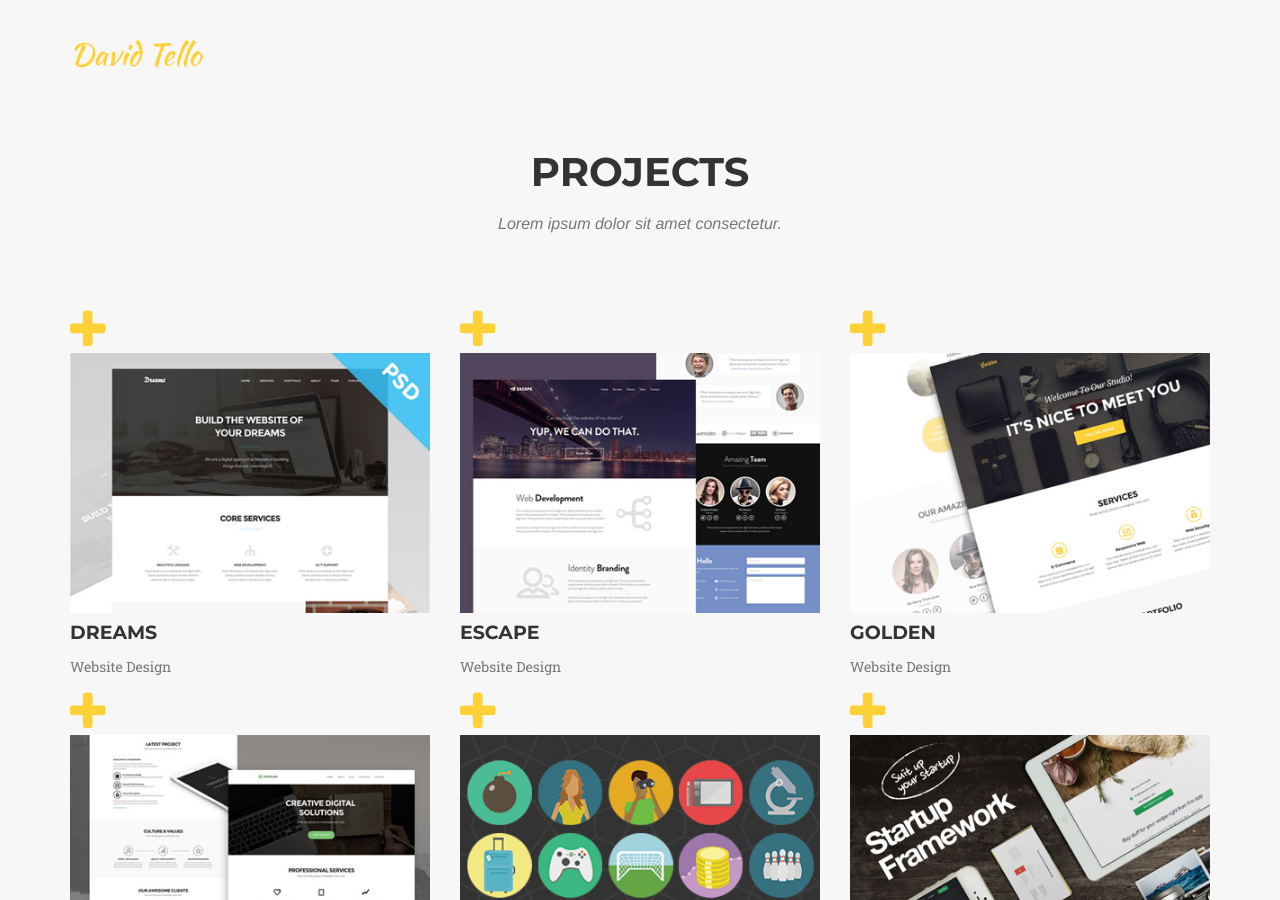
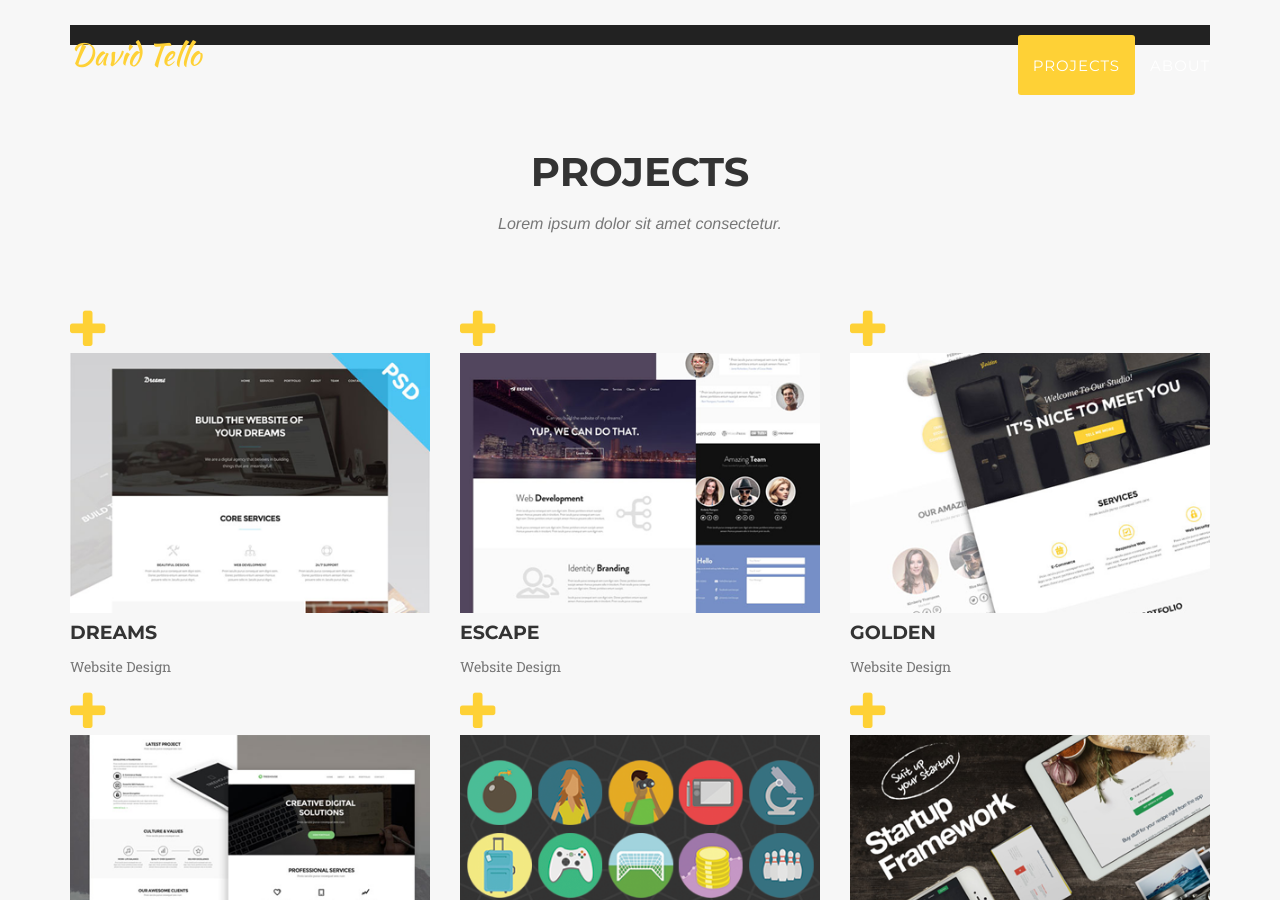
Before and after one commit to DavidTello1/Portfolio, a Jekyll site: the page built from index.html, in a window 1280 px wide and 900 px high. Built offline with Jekyll 4.4.1, drawn with Linux system fonts in a browser that asks for light colours; some web fonts are replaced.

Commit message:
Update header.html

```diff
--- a/_includes/header.html
+++ b/_includes/header.html
@@ -13,7 +13,7 @@
             </div>
 
             <!-- Collect the nav links, forms, and other content for toggling -->
-            <div class="collapse navbar-toggle">
+            <div class="navbar-default navbar-shrink">
                 <ul class="nav navbar-nav navbar-right">
                     <li class="hidden">
                         <a href="#page-top"></a>
```
